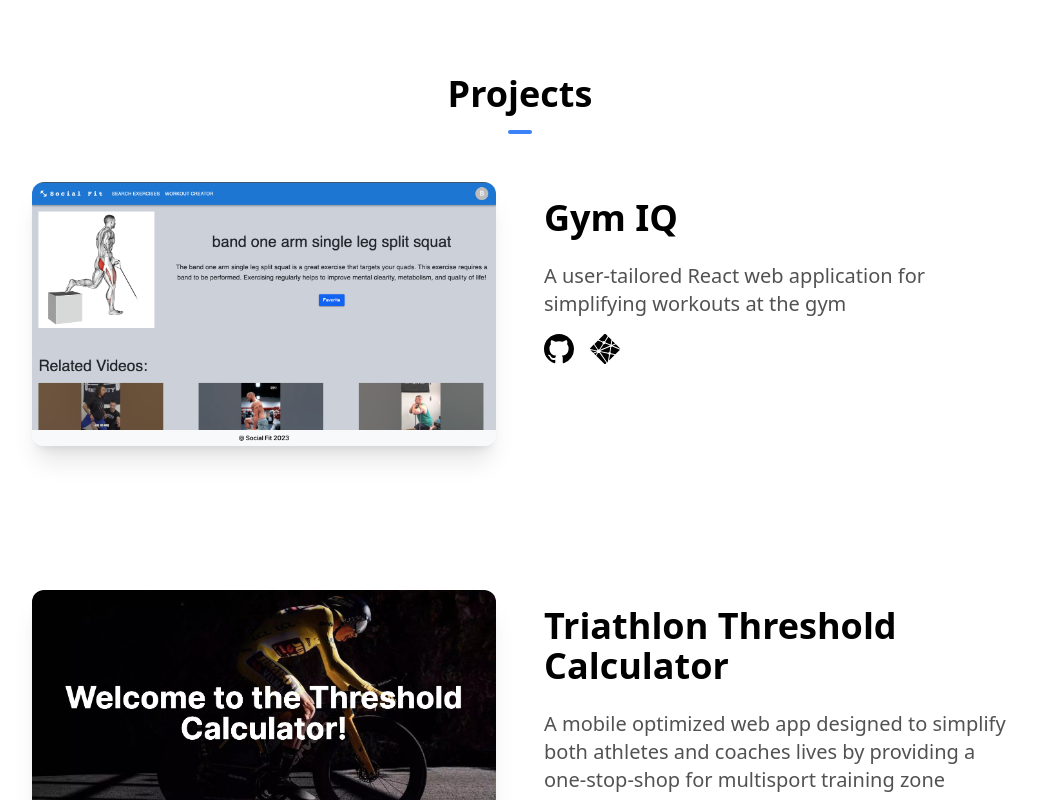
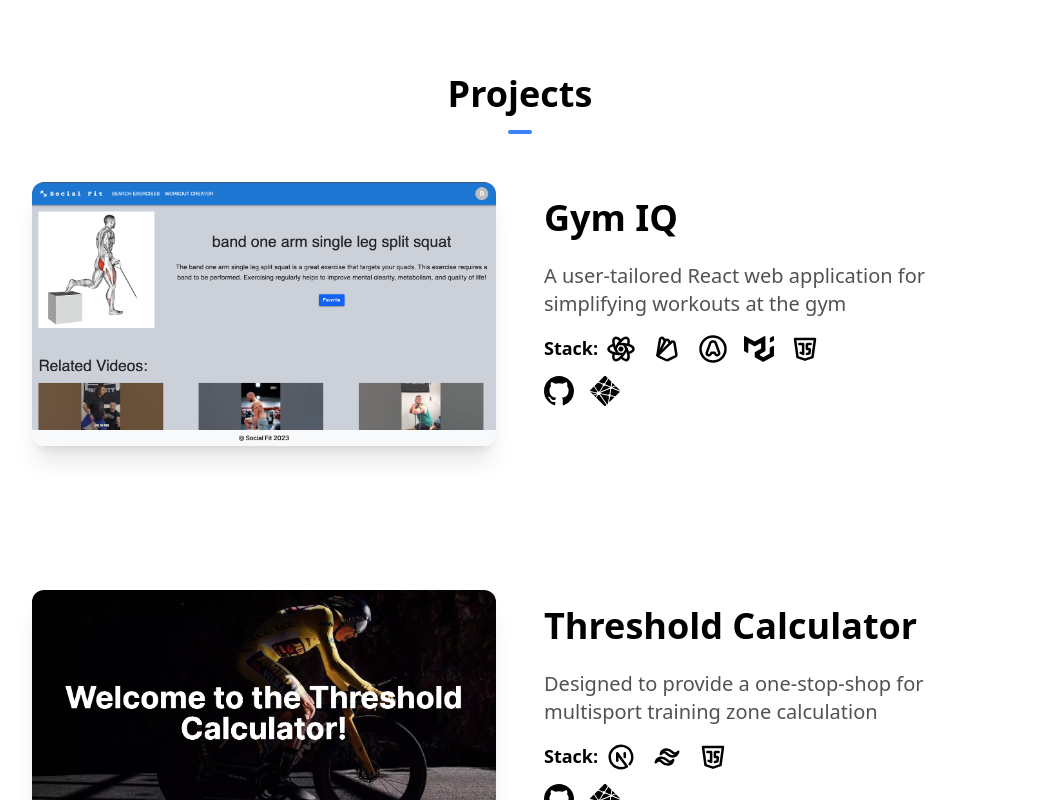
Before and after one commit to devinvolk/portfolio, a Next.js app: page / in a window 1280 px wide. Shown: the part 2000-2800 px from the top of the page, without its empty margins (120-1157 px from the left). Built offline with nearby package versions, Linux system fonts and the light colour scheme.

Commit message:
added stack icons to the project card

```diff
--- a/components/Projects.tsx
+++ b/components/Projects.tsx
@@ -3,6 +3,8 @@ import Image from 'next/image'
 import Link from 'next/link'
 import  { BsGithub } from 'react-icons/bs'
 import { SiNetlify } from 'react-icons/si'
+import { TbBrandNextjs, TbBrandReact, TbBrandTailwind, TbBrandVite, TbBrandRedux, TbBrandJavascript, TbBrandFirebase, TbBrandOauth } from "react-icons/tb"
+import { SiMui } from "react-icons/si"
 
 const work = [
   {
@@ -11,20 +13,39 @@ const work = [
     image: '/social_fit.png',
     github: 'https://github.com/devinvolk/test_capstone',
     deployed: 'https://gymiq.netlify.app',
+    stack: [
+      <TbBrandReact key={'react'} size={30} />,
+      <TbBrandFirebase key={'firebase'} size={30} />,
+      <TbBrandOauth key={'oauth'} size={30} />,
+      <SiMui key={'mui'} size={30} />,
+      <TbBrandJavascript key={'javacript'} size={30} />,
+    ],
   },
   {
-    name: 'Triathlon Threshold Calculator',
-    description: 'A mobile optimized web app designed to simplify both athletes and coaches lives by providing a one-stop-shop for multisport training zone calculation',
+    name: 'Threshold Calculator',
+    description: 'Designed to provide a one-stop-shop for multisport training zone calculation',
     image: '/threshold_calculator.png',
     github: 'https://github.com/devinvolk/threshold_calculator',
     deployed: 'https://triathlonthresholdcalculator.netlify.app/',
+    stack: [
+      <TbBrandNextjs key={'next'} size={30} />,
+      <TbBrandTailwind key={'tailwind'} size={30} />,
+      <TbBrandJavascript key={'javacript'} size={30} />,
+    ],
   },
   {
     name: 'SummaryPro',
-    description: 'An AI powered article summary tool built in React, Vite, Redux, and Tailwind CSS',
+    description: 'An AI powered article summary tool built',
     image: '/summarypro.png',
     github: 'https://github.com/devinvolk/SummaryPro',
     deployed: 'https://serene-rabanadas-143b28.netlify.app/',
+    stack: [
+      <TbBrandReact key={'react'} size={30} />,
+      <TbBrandVite key={'vite'} size={30} />,
+      <TbBrandRedux key={'redux'} size={30} />,
+      <TbBrandTailwind key={'tailwind'} size={30} />,
+      <TbBrandJavascript key={'javascript'} size={30} />,
+    ],
   },
 ]
 
@@ -54,6 +75,16 @@ const Projects = () => {
                 <p className='text-xl leading-7 mb-4 text-neutral-600 dark:text-neutral-400'>
                   {item.description}
                 </p>
+                <div className='flex flex-row space-x-2 mb-3'>
+                  <p className='text-lg font-semibold'>Stack:</p>
+                  <div className='flex flex-row space-x-4'>
+                    {item.stack.map((icon, index) => (
+                      <span key={index}>
+                        {icon}
+                      </span>
+                    ))}
+                  </div>
+                </div>
                 <div className='flex flex-row align-bottom space-x-4'>
                   <Link href={item.github} target='_blank'>
                     <BsGithub
```
